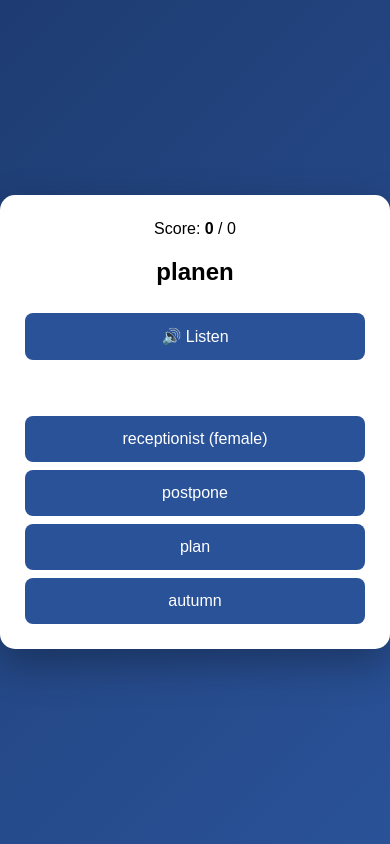
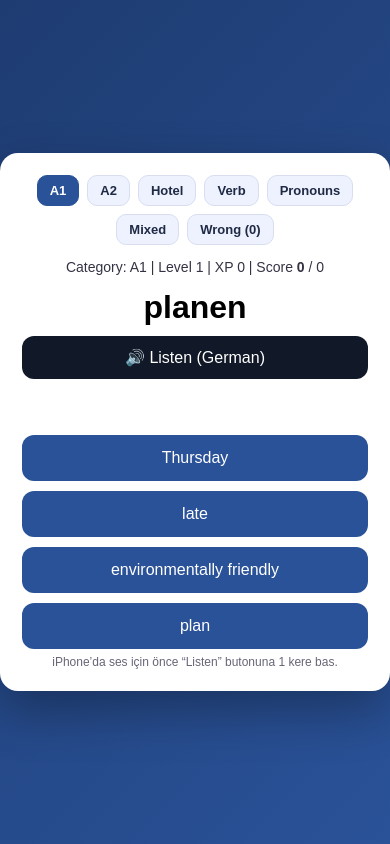
Before and after one commit to fbaykusak7-cyber/deutsch-quiz, a Flask app: page / in a window 390 px wide. Run offline with Flask 3, Linux system fonts and the light colour scheme.

Commit message:
FINAL all features: responsive + german tts + correct/wrong + animation + wrong mode

```diff
--- a/app.py
+++ b/app.py
@@ -5,35 +5,35 @@ import math
 import re
 
 app = Flask(__name__)
-app.secret_key = "final_production_version"
+app.secret_key = "FINAL_ALL_IN_ONE_2026"
 
 BASE = os.path.dirname(os.path.abspath(__file__))
 
-CATEGORIES = ["a1","a2","hotel","verb","pronouns","mixed","wrong"]
+CATEGORIES = ["a1", "a2", "hotel", "verb", "pronouns", "mixed", "wrong"]
 
-def clean_line(line):
+def clean_line(line: str) -> str:
     line = line.strip()
-    line = line.replace("●","").replace("•","")
-    line = line.replace("–","-").replace("—","-")
-    line = re.sub(r"\s+"," ",line)
+    line = line.replace("●", "").replace("•", "")
+    line = line.replace("–", "-").replace("—", "-")
+    line = re.sub(r"\s+", " ", line)
     return line.strip()
 
-def load_txt(filename):
+def load_txt(filename: str):
     words = []
     path = os.path.join(BASE, filename)
     if not os.path.exists(path):
         return words
 
-    with open(path,"r",encoding="utf-8",errors="ignore") as f:
+    with open(path, "r", encoding="utf-8", errors="ignore") as f:
         for raw in f:
             line = clean_line(raw)
             if "-" not in line:
                 continue
-            de,en = line.split("-",1)
+            de, en = line.split("-", 1)
             de = de.strip()
             en = en.strip()
             if de and en:
-                words.append({"de":de,"en":en})
+                words.append({"de": de, "en": en})
     return words
 
 A1 = load_txt("a1.txt")
@@ -44,82 +44,133 @@ PRON = load_txt("pronouns.txt")
 
 ALL = A1 + A2 + HOTEL + VERB + PRON
 
-def reset_stats():
-    session["xp"]=0
-    session["score"]=0
-    session["total"]=0
+def init_session():
+    if "level" not in session:
+        session["level"] = "a1"
+    if "xp" not in session:
+        session["xp"] = 0
+    if "score" not in session:
+        session["score"] = 0
+    if "total" not in session:
+        session["total"] = 0
+    if "wrong_words" not in session:
+        session["wrong_words"] = []  # list of dicts {de,en}
 
-def get_pool(level):
-    if level=="a1": return A1
-    if level=="a2": return A2
-    if level=="hotel": return HOTEL
-    if level=="verb": return VERB
-    if level=="pronouns": return PRON
-    if level=="wrong": return session.get("wrong_words",[])
-    return ALL
+def reset_stats_only():
+    # Skor sıfırlansın, ama wrong_words kaybolmasın
+    session["xp"] = 0
+    session["score"] = 0
+    session["total"] = 0
+
+def get_pool(level: str):
+    if level == "a1": return A1
+    if level == "a2": return A2
+    if level == "hotel": return HOTEL
+    if level == "verb": return VERB
+    if level == "pronouns": return PRON
+    if level == "wrong": return session.get("wrong_words", [])
+    return ALL  # mixed
+
+def build_options(correct_en: str):
+    # Her zaman 4 şık üretmeye çalışır, yetmezse tekrar/padding yapar (çökme yok).
+    wrong_pool = [w["en"] for w in ALL if w["en"] != correct_en]
+    wrong_pool = list(dict.fromkeys(wrong_pool))  # unique preserve order
+
+    options = [correct_en]
+    need = 3
+
+    if len(wrong_pool) >= need:
+        options += random.sample(wrong_pool, need)
+    else:
+        options += wrong_pool
+
+    # padding
+    while len(options) < 4:
+        options.append(correct_en)
+
+    # unique shuffle ama 4'ten az kalırsa tekrar pad
+    options = list(dict.fromkeys(options))
+    while len(options) < 4:
+        options.append(correct_en)
+
+    random.shuffle(options)
+    return options[:4]
 
 def get_question(pool):
-    correct = random.choice(pool)
-    wrong_pool = [w["en"] for w in ALL if w["en"]!=correct["en"]]
-    options = random.sample(wrong_pool,3) + [correct["en"]]
-    random.shuffle(options)
-    return correct,options
+    if not pool:
+        return {"de": "No words", "en": "none"}, ["none", "none", "none", "none"]
+    q = random.choice(pool)
+    options = build_options(q["en"])
+    return q, options
 
 @app.route("/set/<cat>")
 def set_category(cat):
-    cat = cat.lower()
+    init_session()
+    cat = (cat or "").lower()
     if cat not in CATEGORIES:
-        cat="a1"
-    session["level"]=cat
-    reset_stats()
+        cat = "a1"
+    session["level"] = cat
+    reset_stats_only()
     return redirect(url_for("quiz"))
 
-@app.route("/",methods=["GET","POST"])
+@app.route("/", methods=["GET", "POST"])
 def quiz():
+    init_session()
 
-    if "level" not in session:
-        session["level"]="a1"
-        session["wrong_words"]=[]
-        reset_stats()
+    feedback = ""  # "", "correct", "wrong"
 
-    level=session["level"]
-    pool=get_pool(level)
+    level = session["level"]
+    pool = get_pool(level)
 
+    # kategori boşsa mixed'e düş
     if not pool:
-        return "No words in this category."
+        session["level"] = "mixed"
+        reset_stats_only()
+        level = "mixed"
+        pool = get_pool(level)
 
-    feedback=""
+    if request.method == "POST":
+        selected = request.form.get("answer", "")
+        correct = session.get("correct", "")
+        german = session.get("current_word", "")
 
-    if request.method=="POST":
-        selected=request.form.get("answer")
-        correct=session.get("correct")
-        german=session.get("current_word")
+        if selected and correct:
+            session["total"] += 1
+            if selected == correct:
+                session["score"] += 1
+                session["xp"] += 10
+                feedback = "correct"
 
-        if selected:
-            session["total"]+=1
+                # Wrong modundayken doğru yapınca listeden çıkar
+                if level == "wrong":
+                    session["wrong_words"] = [w for w in session["wrong_words"] if w["de"] != german]
+            else:
+                feedback = "wrong"
 
-            if selected==correct:
-                session["score"]+=1
-                session["xp"]+=10
-                feedback="correct"
+                # Yanlış yaptıysa wrong_words'a ekle (tekrar ekleme)
+                already = any(w["de"] == german for w in session["wrong_words"])
+                if not already:
+                    session["wrong_words"].append({"de": german, "en": correct})
 
-                if level=="wrong":
-                    session["wrong_words"]=[
-                        w for w in session["wrong_words"]
-                        if w["de"]!=german
-                    ]
-            else:
-                feedback="wrong"
-                if not any(w["de"]==german for w in session["wrong_words"]):
-                    session["wrong_words"].append({"de":german,"en":correct})
+        # Wrong modunda liste boşaldıysa mixed'e düş
+        if level == "wrong" and not session.get("wrong_words", []):
+            session["level"] = "mixed"
+            reset_stats_only()
+            level = "mixed"
+            pool = get_pool(level)
 
-    q,options=get_question(pool)
-    session["correct"]=q["en"]
-    session["current_word"]=q["de"]
+    # yeni soru
+    level = session["level"]
+    pool = get_pool(level)
+    q, options = get_question(pool)
 
-    level_number=math.floor(session["xp"]/100)+1
+    session["correct"] = q["en"]
+    session["current_word"] = q["de"]
 
-    return render_template("index.html",
+    level_number = math.floor(session["xp"] / 100) + 1
+
+    return render_template(
+        "index.html",
         german=q["de"],
         options=options,
         score=session["score"],
@@ -127,9 +178,10 @@ def quiz():
         xp=session["xp"],
         level_number=level_number,
         selected_level=session["level"],
-        feedback=feedback
+        feedback=feedback,
+        wrong_count=len(session.get("wrong_words", []))
     )
 
-if __name__=="__main__":
-    port=int(os.environ.get("PORT",10000))
-    app.run(host="0.0.0.0",port=port)
+if __name__ == "__main__":
+    port = int(os.environ.get("PORT", 10000))
+    app.run(host="0.0.0.0", port=port)
--- a/templates/index.html
+++ b/templates/index.html
@@ -8,8 +8,8 @@
 <style>
   body{
     margin:0;
-  font-family:Arial;
-  background:linear-gradient(135deg,#1e3c72,#2a5298);
+    font-family: Arial, sans-serif;
+    background: linear-gradient(135deg,#1e3c72,#2a5298);
     display:flex;
     justify-content:center;
     align-items:center;
@@ -17,135 +17,233 @@ body{
   }
 
   .card{
-  background:white;
+    background:#fff;
     width:95%;
-  max-width:700px;
-  padding:25px;
-  border-radius:15px;
+    max-width:900px;
+    padding:22px;
+    border-radius:18px;
+    box-shadow:0 20px 50px rgba(0,0,0,0.30);
     text-align:center;
-  box-shadow:0 15px 40px rgba(0,0,0,0.3);
   }
 
   @media(min-width:900px){
-  .card{padding:40px;}
-  h2{font-size:36px;}
+    .card{ padding:40px; }
+    #word{ font-size:40px; }
   }
 
-button{
+  @media(max-width:450px){
+    #word{ font-size:26px; }
+    .cat{ font-size:13px; padding:6px 10px; }
+  }
+
+  .catbar{
+    display:flex;
+    flex-wrap:wrap;
+    gap:8px;
+    justify-content:center;
+    margin-bottom:14px;
+  }
+
+  .cat{
+    display:inline-block;
+    text-decoration:none;
+    padding:7px 12px;
+    border-radius:10px;
+    background:#eef2ff;
+    color:#1f2a44;
+    font-weight:700;
+    border:1px solid #d8def0;
+  }
+
+  .cat.active{
+    background:#2a5298;
+    color:#fff;
+    border-color:#2a5298;
+  }
+
+  .stats{
+    font-size:14px;
+    color:#334;
+    margin-bottom:10px;
+  }
+
+  .score{
+    display:inline-block;
+    font-weight:800;
+  }
+
+  .bounce{
+    animation:bounce 0.35s;
+  }
+
+  @keyframes bounce{
+    0%{transform:scale(1);}
+    50%{transform:scale(1.45);}
+    100%{transform:scale(1);}
+  }
+
+  #word{
+    margin:14px 0 10px 0;
+    font-size:32px;
+    font-weight:900;
+  }
+
+  .listen{
+    width:100%;
+    padding:12px;
+    border:none;
+    border-radius:12px;
+    background:#111827;
+    color:white;
+    font-size:16px;
+    cursor:pointer;
+    margin-bottom:10px;
+  }
+
+  .answer{
     width:100%;
     padding:14px;
-  margin-top:8px;
+    margin-top:10px;
     border:none;
-  border-radius:8px;
+    border-radius:12px;
     background:#2a5298;
     color:white;
     font-size:16px;
     cursor:pointer;
   }
-
-button:active{
-  transform:scale(0.97);
-}
+  .answer:active{ transform:scale(0.98); }
 
   .feedback{
-  margin:10px 0;
-  font-weight:bold;
-  font-size:20px;
-  height:28px;
+    height:26px;
+    font-weight:900;
+    font-size:18px;
+    margin:8px 0 2px 0;
   }
+  .correct{ color:#16a34a; }
+  .wrong{ color:#dc2626; }
 
-.correct{ color:#1db954; }
-.wrong{ color:#e63946; }
-
-.score{
-  display:inline-block;
-  transition:0.3s;
-  font-weight:bold;
-}
-
-.bounce{
-  animation:bounce 0.4s;
-}
-
-@keyframes bounce{
-  0%{transform:scale(1);}
-  50%{transform:scale(1.4);}
-  100%{transform:scale(1);}
+  .hint{
+    font-size:12px;
+    color:#667;
+    margin-top:6px;
   }
 </style>
 </head>
 
 <body>
-
 <div class="card">
 
-<div>
-Score: <span id="scoreValue" class="score">{{score}}</span> / {{total}}
+  <div class="catbar">
+    <a class="cat {% if selected_level=='a1' %}active{% endif %}" href="/set/a1">A1</a>
+    <a class="cat {% if selected_level=='a2' %}active{% endif %}" href="/set/a2">A2</a>
+    <a class="cat {% if selected_level=='hotel' %}active{% endif %}" href="/set/hotel">Hotel</a>
+    <a class="cat {% if selected_level=='verb' %}active{% endif %}" href="/set/verb">Verb</a>
+    <a class="cat {% if selected_level=='pronouns' %}active{% endif %}" href="/set/pronouns">Pronouns</a>
+    <a class="cat {% if selected_level=='mixed' %}active{% endif %}" href="/set/mixed">Mixed</a>
+    <a class="cat {% if selected_level=='wrong' %}active{% endif %}" href="/set/wrong">Wrong ({{wrong_count}})</a>
   </div>
 
-<h2 id="word">{{german}}</h2>
+  <div class="stats">
+    Category: {{selected_level.upper()}} |
+    Level {{level_number}} |
+    XP {{xp}} |
+    Score <span id="scoreValue" class="score">{{score}}</span> / {{total}}
+  </div>
 
-<button onclick="speakWord()">🔊 Listen</button>
+  <div id="word">{{german}}</div>
+
+  <button class="listen" id="listenBtn">🔊 Listen (German)</button>
 
   <div id="fb" class="feedback"></div>
 
-<form method="post">
+  <form method="post" id="quizForm">
     {% for o in options %}
-<button type="submit" name="answer" value="{{o}}">{{o}}</button>
+      <button class="answer" type="submit" name="answer" value="{{o}}">{{o}}</button>
     {% endfor %}
   </form>
+
+  <div class="hint">iPhone’da ses için önce “Listen” butonuna 1 kere bas.</div>
 
 </div>
 
 <script>
+  // --------- German TTS (reliable selection) ----------
+  let preferredGermanVoice = null;
 
-/* === Listen (TTS) === */
-function speakWord(){
-  const text=document.getElementById("word").innerText;
-
-  if(!('speechSynthesis' in window)) return;
-
-  const utter=new SpeechSynthesisUtterance(text);
-  utter.lang="de-DE";
-  utter.rate=0.9;
-  speechSynthesis.cancel();
-  speechSynthesis.speak(utter);
+  function pickGermanVoice(){
+    const voices = window.speechSynthesis ? speechSynthesis.getVoices() : [];
+    preferredGermanVoice =
+      voices.find(v => (v.lang || "").toLowerCase().startsWith("de") && /google|enhanced|premium/i.test(v.name || "")) ||
+      voices.find(v => (v.lang || "").toLowerCase().startsWith("de")) ||
+      null;
   }
 
-/* === Correct / Wrong Sound (iPhone stabil) === */
+  if ('speechSynthesis' in window) {
+    pickGermanVoice();
+    speechSynthesis.onvoiceschanged = pickGermanVoice;
+  }
+
+  function speakGerman(text){
+    if (!('speechSynthesis' in window)) return;
+    speechSynthesis.cancel();
+    const u = new SpeechSynthesisUtterance(text);
+    u.lang = "de-DE";
+    u.rate = 0.9;
+    if (preferredGermanVoice) u.voice = preferredGermanVoice;
+    speechSynthesis.speak(u);
+  }
+
+  // --------- Sound enable + Correct/Wrong sounds ----------
+  // iPhone autoplay kısıtı var. Kullanıcı 1 kere Listen'a basınca sesler garanti.
+  let soundEnabled = localStorage.getItem("soundEnabled") === "1";
+
+  function enableSound(){
+    soundEnabled = true;
+    localStorage.setItem("soundEnabled","1");
+  }
+
   function playCorrect(){
-  const audio=new Audio("https://actions.google.com/sounds/v1/cartoon/clang_and_wobble.ogg");
-  audio.play();
+    if(!soundEnabled) return;
+    const a = new Audio("https://actions.google.com/sounds/v1/cartoon/clang_and_wobble.ogg");
+    a.play().catch(()=>{});
   }
 
   function playWrong(){
-  const audio=new Audio("https://actions.google.com/sounds/v1/cartoon/wood_plank_flicks.ogg");
-  audio.play();
+    if(!soundEnabled) return;
+    const a = new Audio("https://actions.google.com/sounds/v1/cartoon/wood_plank_flicks.ogg");
+    a.play().catch(()=>{});
   }
 
-/* === Feedback + Animation === */
-window.onload=function(){
+  // Listen button
+  document.getElementById("listenBtn").addEventListener("click", () => {
+    enableSound();
+    speakGerman(document.getElementById("word").innerText);
+  });
 
-  const fb="{{feedback}}";
-  const fbEl=document.getElementById("fb");
+  // --------- Feedback + animation ----------
+  window.addEventListener("load", () => {
+    // voices init (iOS)
+    if ('speechSynthesis' in window) { speechSynthesis.getVoices(); }
 
-  if(fb==="correct"){
-    fbEl.innerText="Correct ✅";
-    fbEl.className="feedback correct";
+    const fb = "{{feedback}}";
+    const fbEl = document.getElementById("fb");
+
+    if (fb === "correct") {
+      fbEl.textContent = "Correct ✅";
+      fbEl.className = "feedback correct";
       playCorrect();
 
-    const scoreEl=document.getElementById("scoreValue");
+      const scoreEl = document.getElementById("scoreValue");
       scoreEl.classList.add("bounce");
-    setTimeout(()=>scoreEl.classList.remove("bounce"),400);
+      setTimeout(()=>scoreEl.classList.remove("bounce"), 400);
+    } else if (fb === "wrong") {
+      fbEl.textContent = "Wrong ❌";
+      fbEl.className = "feedback wrong";
+      playWrong();
+    } else {
+      fbEl.textContent = "";
     }
-
-  if(fb==="wrong"){
-    fbEl.innerText="Wrong ❌";
-    fbEl.className="feedback wrong";
-    playWrong();
-  }
-};
+  });
 </script>
-
 </body>
 </html>
```
Lines whose indentation alone changed are shown as unchanged.
